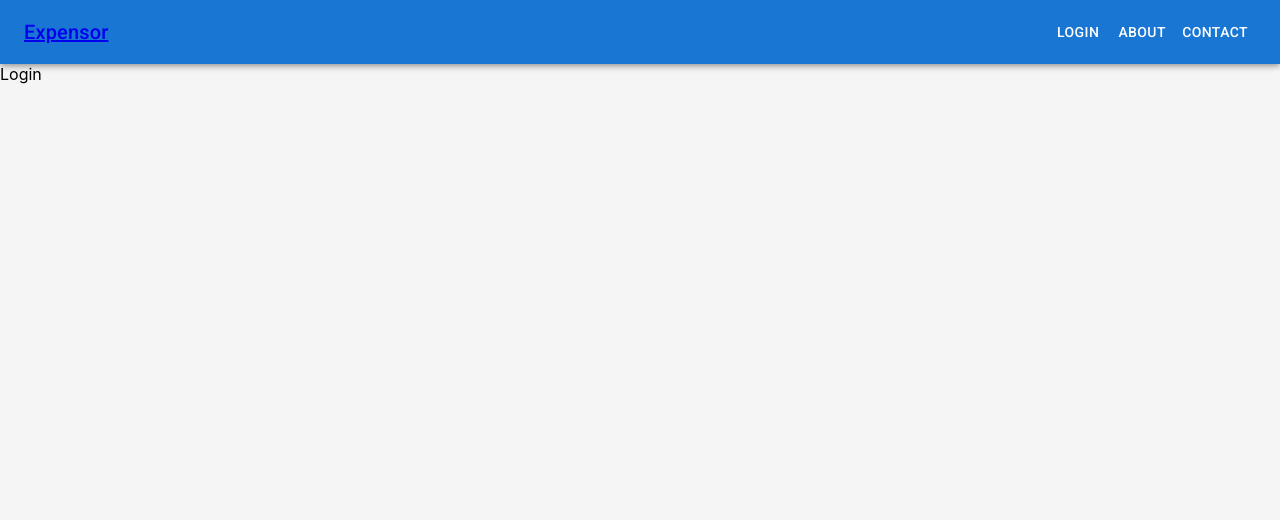
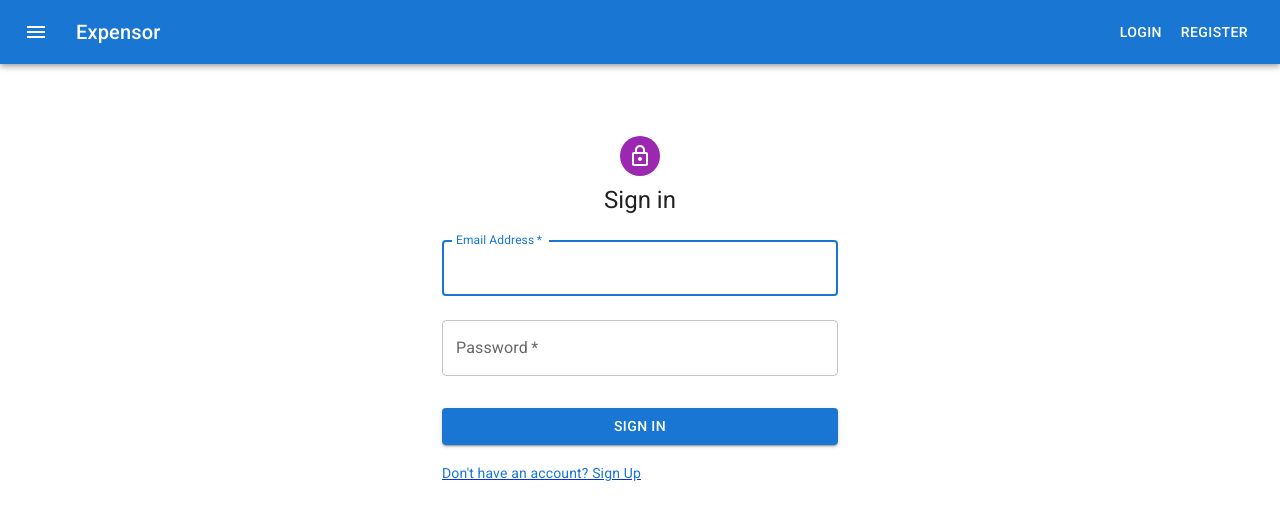
Before and after one commit to farjanaIslamNipa/new-mern-expensor, a React (Create React App) app in the folder client/: page /login in a window 1280 px wide. Shown: the top 520 px of the page. Built offline with nearby package versions, Linux system fonts and the light colour scheme.

Commit message:
working on auth

```diff
--- a/client/src/components/AppBar.js
+++ b/client/src/components/AppBar.js
@@ -1,110 +1,34 @@
 import * as React from 'react';
-import PropTypes from 'prop-types';
 import AppBar from '@mui/material/AppBar';
 import Box from '@mui/material/Box';
-import Divider from '@mui/material/Divider';
-import Drawer from '@mui/material/Drawer';
-import IconButton from '@mui/material/IconButton';
-import List from '@mui/material/List';
-import ListItem from '@mui/material/ListItem';
-import ListItemButton from '@mui/material/ListItemButton';
-import ListItemText from '@mui/material/ListItemText';
-import MenuIcon from '@mui/icons-material/Menu';
 import Toolbar from '@mui/material/Toolbar';
 import Typography from '@mui/material/Typography';
 import Button from '@mui/material/Button';
+import IconButton from '@mui/material/IconButton';
+import MenuIcon from '@mui/icons-material/Menu';
 import { Link } from 'react-router-dom';
 
-const drawerWidth = 240;
-const navItems = ['Login', 'About', 'Contact'];
-
-function DrawerAppBar(props) {
-  const { window } = props;
-  const [mobileOpen, setMobileOpen] = React.useState(false);
-
-  const handleDrawerToggle = () => {
-    setMobileOpen(!mobileOpen);
-  };
-
-  const drawer = (
-    <Box onClick={handleDrawerToggle} sx={{ textAlign: 'center' }}>
-      <Typography variant="h6" sx={{ my: 2 }}>
-        MUI
-      </Typography>
-      <Divider />
-      <List>
-        {navItems.map((item) => (
-          <ListItem key={item} disablePadding>
-            <ListItemButton sx={{ textAlign: 'center' }}>
-              <ListItemText primary={item} />
-            </ListItemButton>
-          </ListItem>
-        ))}
-      </List>
-    </Box>
-  );
-
-  const container = window !== undefined ? () => window().document.body : undefined;
-
+export default function ButtonAppBar() {
   return (
-    <Box sx={{ display: 'flex' }}>
-      <AppBar component="nav">
+    <Box sx={{ flexGrow: 1 }}>
+      <AppBar position="static">
         <Toolbar>
           <IconButton
+            size="large"
+            edge="start"
             color="inherit"
-            aria-label="open drawer"
-            edge="start"
-            onClick={handleDrawerToggle}
-            sx={{ mr: 2, display: { sm: 'none' } }}
+            aria-label="menu"
+            sx={{ mr: 2 }}
           >
             <MenuIcon />
           </IconButton>
-          <Typography
-            variant="h6"
-            component="div"
-            sx={{ flexGrow: 1, display: { xs: 'none', sm: 'block' } }}
-          >
-            <Link to='/'>Expensor</Link>
+          <Typography variant="h6" component="div" sx={{ flexGrow: 1 }}>
+            <Link className='text-white' to='/'>Expensor</Link>
           </Typography>
-          <Box sx={{ display: { xs: 'none', sm: 'block' } }}>
-            {navItems.map((item) => (
-              <Button key={item} sx={{ color: '#fff' }}>
-                {item}
-              </Button>
-            ))}
-          </Box>
+          <Link className='text-white' to="/login"><Button color="inherit">Login</Button></Link>
+          <Link className='text-white' to="/register"><Button color="inherit">Register</Button></Link>
         </Toolbar>
       </AppBar>
-      <Box component="nav">
-        <Drawer
-          container={container}
-          variant="temporary"
-          open={mobileOpen}
-          onClose={handleDrawerToggle}
-          ModalProps={{
-            keepMounted: true, // Better open performance on mobile.
-          }}
-          sx={{
-            display: { xs: 'block', sm: 'none' },
-            '& .MuiDrawer-paper': { boxSizing: 'border-box', width: drawerWidth },
-          }}
-        >
-          {drawer}
-        </Drawer>
-      </Box>
-      <Box component="main" sx={{ p: 3 }}>
-        <Toolbar />
-      </Box>
     </Box>
   );
 }
-
-DrawerAppBar.propTypes = {
-  /**
-   * Injected by the documentation to work in an iframe.
-   * You won't need it on your project.
-   */
-  window: PropTypes.func,
-};
-
-export default DrawerAppBar;
--- a/client/src/components/TransactionList.js
+++ b/client/src/components/TransactionList.js
@@ -24,7 +24,7 @@ export default function TransactionList({transactions, setEditTransaction}) {
     }
   }
   const formatDate = (date) => {
-    return dayjs(date).format('DD MMM, YYYY')
+    return dayjs(date).format('DD MMM YYYY')
   }
   return (
       <>
--- a/client/src/index.css
+++ b/client/src/index.css
@@ -15,3 +15,7 @@ code {
 .css-19kzrtu {
   padding: 0 !important;
 }
+.text-white{
+  color: white;
+  text-decoration: none;
+}
--- a/client/src/index.js
+++ b/client/src/index.js
@@ -11,6 +11,7 @@ import reportWebVitals from './reportWebVitals';
 import Home from './pages/Home';
 import Login from './pages/Login';
 import App from './App';
+import Register from './pages/Register';
 
 const router = createBrowserRouter([
   {
@@ -20,6 +21,10 @@ const router = createBrowserRouter([
       {
         path: "/",
         element: <Home />,
+      },
+      {
+        path: "/register",
+        element: <Register />,
       },
       {
         path: "/login",
--- a/client/src/pages/Login.js
+++ b/client/src/pages/Login.js
@@ -1,7 +1,88 @@
-import React from 'react'
+import * as React from 'react';
+import Avatar from '@mui/material/Avatar';
+import Button from '@mui/material/Button';
+import CssBaseline from '@mui/material/CssBaseline';
+import TextField from '@mui/material/TextField';
+import Link from '@mui/material/Link';
+import {Link as RouterLink} from 'react-router-dom';
+import Grid from '@mui/material/Grid';
+import Box from '@mui/material/Box';
+import LockOutlinedIcon from '@mui/icons-material/LockOutlined';
+import Typography from '@mui/material/Typography';
+import Container from '@mui/material/Container';
+import { createTheme, ThemeProvider } from '@mui/material/styles';
 
-export default function Login() {
+const theme = createTheme();
+
+export default function SignIn() {
+  const handleSubmit = (event) => {
+    event.preventDefault();
+    const data = new FormData(event.currentTarget);
+    console.log({
+      email: data.get('email'),
+      password: data.get('password'),
+    });
+  };
+
   return (
-    <div>Login</div>
-  )
+    <ThemeProvider theme={theme}>
+      <Container component="main" maxWidth="xs">
+        <CssBaseline />
+        <Box
+          sx={{
+            marginTop: 8,
+            display: 'flex',
+            flexDirection: 'column',
+            alignItems: 'center',
+          }}
+        >
+          <Avatar sx={{ m: 1, bgcolor: 'secondary.main' }}>
+            <LockOutlinedIcon />
+          </Avatar>
+          <Typography component="h1" variant="h5">
+            Sign in
+          </Typography>
+          <Box component="form" onSubmit={handleSubmit} noValidate sx={{ mt: 1 }}>
+            <TextField
+              margin="normal"
+              required
+              fullWidth
+              id="email"
+              label="Email Address"
+              name="email"
+              autoComplete="email"
+              autoFocus
+            />
+            <TextField
+              margin="normal"
+              required
+              fullWidth
+              name="password"
+              label="Password"
+              type="password"
+              id="password"
+              autoComplete="current-password"
+            />
+            <Button
+              type="submit"
+              fullWidth
+              variant="contained"
+              sx={{ mt: 3, mb: 2 }}
+            >
+              Sign In
+            </Button>
+            <Grid container>
+              <Grid item>
+                <RouterLink to='/register'>
+                  <Link component='span' variant="body2">
+                    {"Don't have an account? Sign Up"}
+                  </Link>
+                </RouterLink>
+              </Grid>
+            </Grid>
+          </Box>
+        </Box>
+      </Container>
+    </ThemeProvider>
+  );
 }
--- /dev/null
+++ b/client/src/pages/Register.js
@@ -0,0 +1,122 @@
+import * as React from 'react';
+import Avatar from '@mui/material/Avatar';
+import Button from '@mui/material/Button';
+import CssBaseline from '@mui/material/CssBaseline';
+import TextField from '@mui/material/TextField';
+import Link from '@mui/material/Link';
+import {Link as RouterLink} from 'react-router-dom';
+import Grid from '@mui/material/Grid';
+import Box from '@mui/material/Box';
+import LockOutlinedIcon from '@mui/icons-material/LockOutlined';
+import Typography from '@mui/material/Typography';
+import Container from '@mui/material/Container';
+import { createTheme, ThemeProvider } from '@mui/material/styles';
+
+const theme = createTheme();
+
+export default function SignUp() {
+  const handleSubmit = async (event) => {
+    event.preventDefault();
+    const data = new FormData(event.currentTarget);
+    const form = {
+      firstName: data.get('firstName'),
+      lastName: data.get('lastName'),
+      email: data.get('email'),
+      password: data.get('password'),
+    };
+   const res = await fetch('http://localhost:4000/auth/register',{
+        method: 'POST',
+        body:JSON.stringify(form)
+    });
+    if(res.ok){
+        console.log('hello')
+    }
+
+  };
+
+  return (
+    <ThemeProvider theme={theme}>
+      <Container component="main" maxWidth="xs">
+        <CssBaseline />
+        <Box
+          sx={{
+            marginTop: 8,
+            display: 'flex',
+            flexDirection: 'column',
+            alignItems: 'center',
+          }}
+        >
+          <Avatar sx={{ m: 1, bgcolor: 'secondary.main' }}>
+            <LockOutlinedIcon />
+          </Avatar>
+          <Typography component="h1" variant="h5">
+            Sign up
+          </Typography>
+          <Box component="form" noValidate onSubmit={handleSubmit} sx={{ mt: 3 }}>
+            <Grid container spacing={2}>
+              <Grid item xs={12} sm={6}>
+                <TextField
+                  autoComplete="given-name"
+                  name="firstName"
+                  required
+                  fullWidth
+                  id="firstName"
+                  label="First Name"
+                  autoFocus
+                />
+              </Grid>
+              <Grid item xs={12} sm={6}>
+                <TextField
+                  required
+                  fullWidth
+                  id="lastName"
+                  label="Last Name"
+                  name="lastName"
+                  autoComplete="family-name"
+                />
+              </Grid>
+              <Grid item xs={12}>
+                <TextField
+                  required
+                  fullWidth
+                  id="email"
+                  label="Email Address"
+                  name="email"
+                  autoComplete="email"
+                />
+              </Grid>
+              <Grid item xs={12}>
+                <TextField
+                  required
+                  fullWidth
+                  name="password"
+                  label="Password"
+                  type="password"
+                  id="password"
+                  autoComplete="new-password"
+                />
+              </Grid>
+            </Grid>
+            <Button
+              type="submit"
+              fullWidth
+              variant="contained"
+              sx={{ mt: 3, mb: 2 }}
+            >
+              Sign Up
+            </Button>
+            <Grid container justifyContent="flex-end">
+              <Grid item>
+                <RouterLink to='/login' >
+                    <Link component='span' variant="body2">
+                      Already have an account? Sign in
+                    </Link>
+                </RouterLink>
+              </Grid>
+            </Grid>
+          </Box>
+        </Box>
+      </Container>
+    </ThemeProvider>
+  );
+}
```
Also changed, not shown: 2 other files (tests, documents, lock files or other folders).
